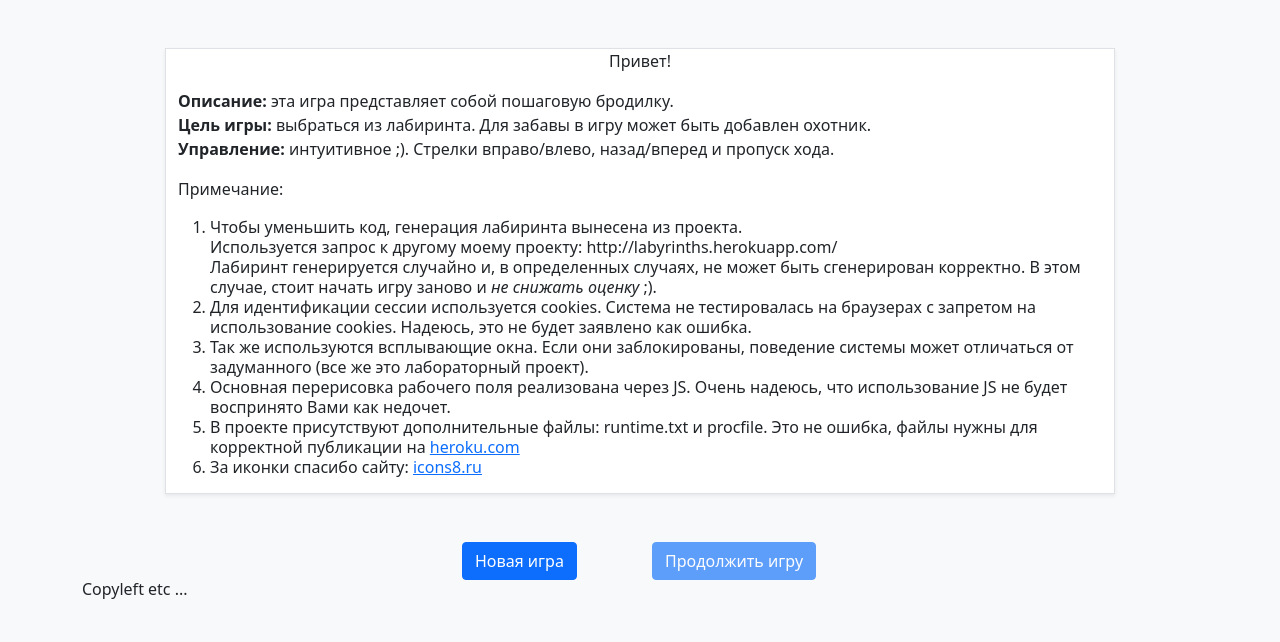
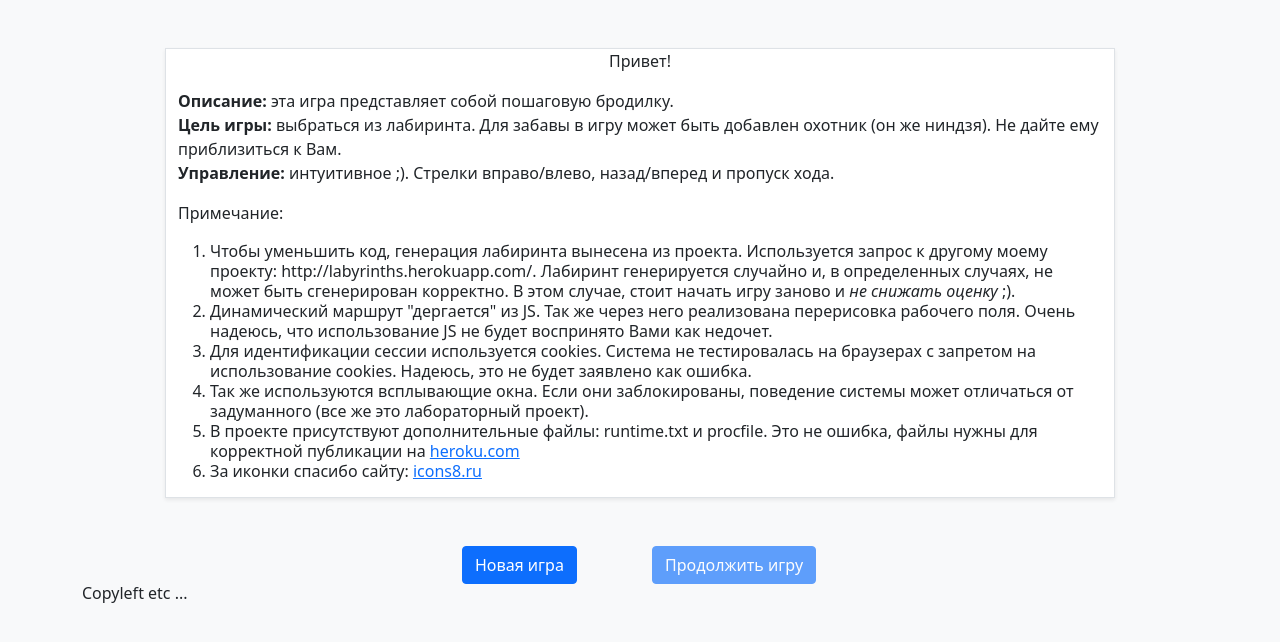
Before and after one commit to mkhaykin/stepik-mini, a Flask app: page / in a window 1280 px wide. Shown: the part 42-684 px from the top of the page. Run offline with Flask 2, Linux system fonts and the light colour scheme; some libraries are stand-ins or nearby versions.

Commit message:
index.html (fix text)

```diff
--- a/templates/index.html
+++ b/templates/index.html
@@ -12,25 +12,26 @@
                 Привет!
                 {% endif %}
             </p>
-            <p><b>Описание:</b>&#9; эта игра представляет собой пошаговую бродилку.<br>
-                <b>Цель игры:</b>&#9; выбраться из лабиринта. Для забавы в игру может быть добавлен охотник.<br>
-                <b>Управление:</b>&#9; интуитивное ;). Стрелки вправо/влево, назад/вперед и пропуск хода.</p>
+            <p>
+                <b>Описание:</b> эта игра представляет собой пошаговую бродилку.<br>
+                <b>Цель игры:</b> выбраться из лабиринта. Для забавы в игру может быть добавлен охотник (он же ниндзя).
+                Не дайте ему приблизиться к Вам.<br>
+                <b>Управление:</b> интуитивное ;). Стрелки вправо/влево, назад/вперед и пропуск хода.
+            </p>
             <p>Примечание:
                 <ol class="fs-6 lh-sm">
-                    <li>Чтобы уменьшить код, генерация лабиринта вынесена из проекта.<br>
-                        Используется запрос к другому моему проекту: http://labyrinths.herokuapp.com/<br>
-                        Лабиринт генерируется случайно и, в определенных случаях, не может быть сгенерирован корректно.
+                    <li>Чтобы уменьшить код, генерация лабиринта вынесена из проекта. Используется запрос к другому
+                        моему проекту: http://labyrinths.herokuapp.com/. Лабиринт генерируется случайно и,
+                        в определенных случаях, не может быть сгенерирован корректно.
                         В этом случае, стоит начать игру заново и <i>не снижать оценку</i> ;).
                     </li>
+                    <li>Динамический маршрут "дергается" из JS. Так же через него реализована перерисовка
+                        рабочего поля. Очень надеюсь, что использование JS не будет воспринято Вами как недочет.</li>
                     <li>Для идентификации сессии используется cookies. Система не тестировалась на браузерах
                         с запретом на использование cookies. Надеюсь, это не будет заявлено как ошибка.
                     </li>
                     <li>Так же используются всплывающие окна. Если они заблокированы, поведение системы
                         может отличаться от задуманного (все же это лабораторный проект).
-                    </li>
-                    <li>
-                        Основная перерисовка рабочего поля реализована через JS. Очень надеюсь, что использование
-                        JS не будет воспринято Вами как недочет.
                     </li>
                     <li>
                         В проекте присутствуют дополнительные файлы: runtime.txt и procfile. Это не ошибка, файлы нужны
```
